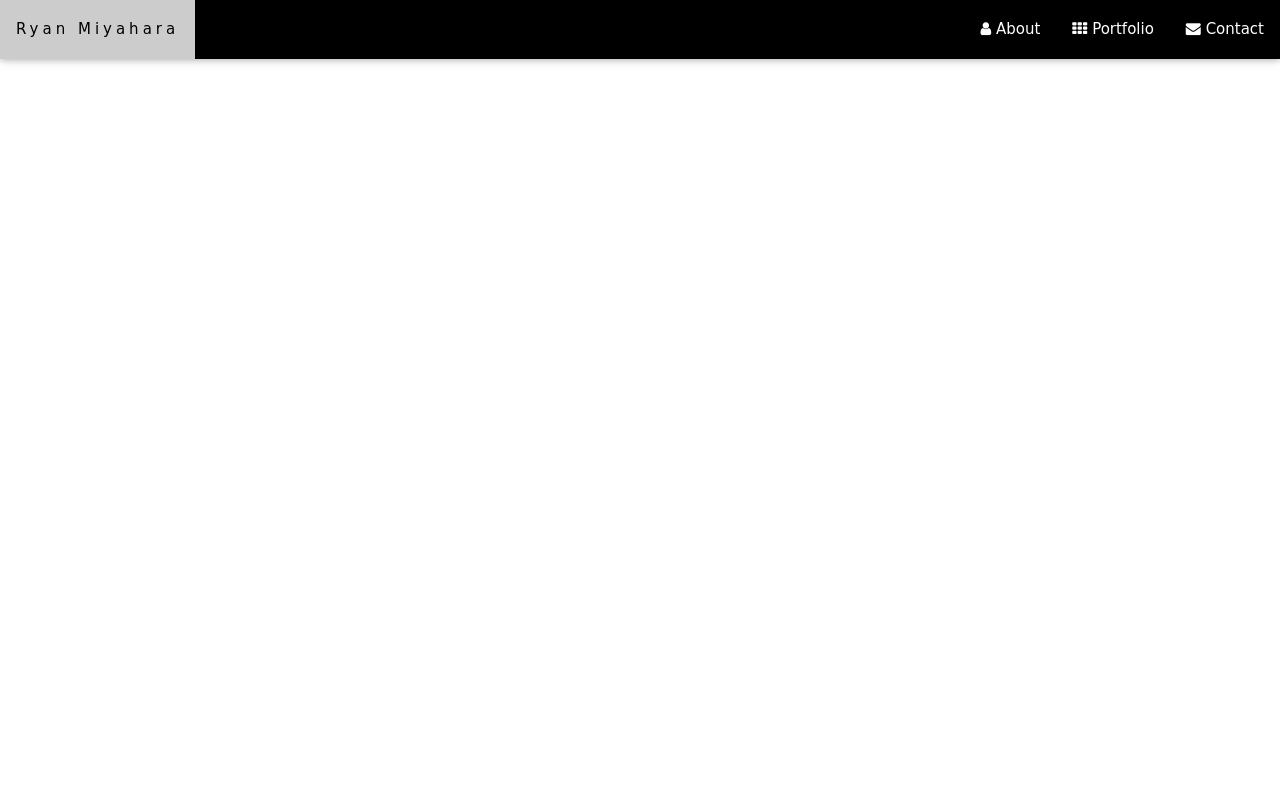
After one commit to rmiyahara/Django-Site, a Django app: template personal_portfolio/templates/base.html in a window 1280 px wide. The commit adds this page. Run offline with Django 3.2, Linux system fonts and the light colour scheme; the template is opened without the code that fills it, so the values that code supplies are empty.

Commit message:
Added base CSS and test images

```diff
--- /dev/null
+++ b/personal_portfolio/templates/base.html
@@ -0,0 +1,60 @@
+{% load static %}
+<!DOCTYPE html>
+<html>
+<title>Ryan Miyahara</title>
+<meta charset="UTF-8">
+<meta name="viewport" content="width=device-width, initial-scale=1">
+<link rel="stylesheet" href="https://www.w3schools.com/w3css/4/w3.css">
+<link rel="stylesheet" href="https://fonts.googleapis.com/css?family=Raleway">
+<link rel="stylesheet" href="https://cdnjs.cloudflare.com/ajax/libs/font-awesome/4.7.0/css/font-awesome.min.css">
+<style>
+body,h1,h2,h3,h4,h5,h6 {font-family: "Comic Sans MS", sans-serif}
+
+body, html {
+  height: 100%;
+  line-height: 1.8;
+}
+
+/* Full height image header */
+.bgimg-1 {
+  background-position: center;
+  background-size: cover;
+  background-image: url("{% static '/mac.jpg' %}");
+  min-height: 100%;
+}
+
+.w3-bar .w3-button {
+  padding: 16px;
+}
+</style>
+<body>
+
+<!-- Navbar (sit on top) -->
+<div class="w3-top">
+  <div class="w3-bar w3-black w3-card" id="myNavbar">
+    <a href="#home" class="w3-bar-item w3-button w3-wide">Ryan Miyahara</a>
+    <!-- Right-sided navbar links -->
+    <div class="w3-right w3-hide-small">
+      <a href="#about" class="w3-bar-item w3-button"><i class = "fa fa-user"></i> About</a>
+      <a href="#work" class="w3-bar-item w3-button"><i class="fa fa-th"></i> Portfolio</a>
+      <a href="#contact" class="w3-bar-item w3-button"><i class="fa fa-envelope"></i> Contact</a>
+    </div>
+    <!-- Hide right-floated links on small screens and replace them with a menu icon -->
+
+    <a href="javascript:void(0)" class="w3-bar-item w3-button w3-right w3-hide-large w3-hide-medium" onclick="w3_open()">
+      <i class="fa fa-bars"></i>
+    </a>
+  </div>
+</div>
+
+<!-- Sidebar on small screens when clicking the menu icon -->
+<nav class="w3-sidebar w3-bar-block w3-black w3-card w3-animate-left w3-hide-medium w3-hide-large" style="display:none" id="mySidebar">
+  <a href="javascript:void(0)" onclick="w3_close()" class="w3-bar-item w3-button w3-large w3-padding-16">Close ×</a>
+  <a href="#about" onclick="w3_close()" class="w3-bar-item w3-button">About</a>
+  <a href="#work" onclick="w3_close()" class="w3-bar-item w3-button">Portfolio</a>
+  <a href="#contact" onclick="w3_close()" class="w3-bar-item w3-button">Contact</a>
+</nav>
+
+{% block page_content %}{% endblock %}
+</body>
+</html>
```
Also changed, not shown: main_page/templates/main_page.html (+5 -64 lines), personal_portfolio/settings.py (+5 -2 lines), main_page/static/mac.jpg (added), main_page/static/team1.jpg (added), personal_portfolio/static/mac.jpg (added).
